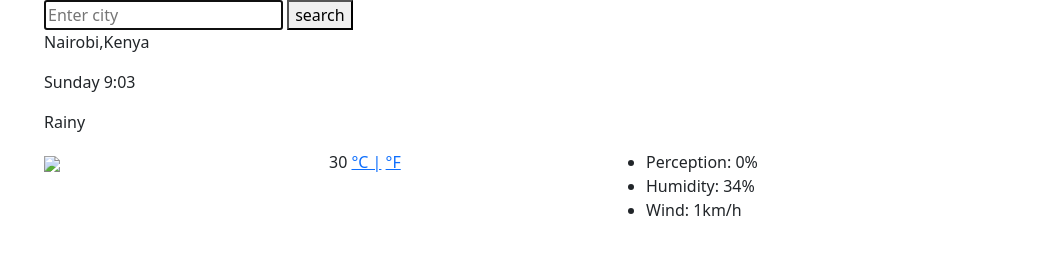
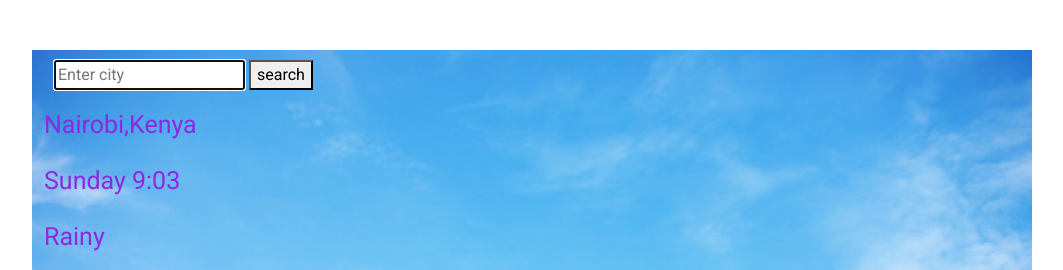
Before and after one commit to T-erry/conversion, a plain HTML site: page index.html in a window 1280 px wide. Shown: the top 270 px of the page, without its empty margins (38-1101 px from the left). Drawn offline with nearby package versions, Linux system fonts and the light colour scheme.

Commit message:
added weather images

```diff
--- /dev/null
+++ b/index.css
@@ -0,0 +1,42 @@
+.container {
+  background-image: url(/images/sky.jpg);
+  background-repeat: no-repeat;
+  background-size: 1000px;
+  width: 100vw;
+  height: 100vw;
+  margin: 50px;
+  color: blueviolet;
+  font-family: "Roboto", sans-serif;
+}
+.header {
+  padding: 10px;
+}
+.current {
+  padding-top: 5px;
+  font-size: 25px;
+  font-weight: 800px;
+  line-height: 1.6;
+  font-family: "Roboto", sans-serif;
+}
+.today-forecast {
+  padding: 20px;
+}
+.links a {
+  text-decoration: none;
+  font-size: 24px;
+}
+
+.links p {
+  font-size: 30px;
+}
+.links #degrees {
+  font-size: 50px;
+  position: relative;
+  bottom: -30px;
+}
+ul {
+  list-style-type: none;
+}
+.week-forecast {
+  margin-left: 10px;
+}
--- a/index.html
+++ b/index.html
@@ -4,7 +4,7 @@
     <meta charset="UTF-8" />
     <meta http-equiv="X-UA-Compatible" content="IE=edge" />
     <meta name="viewport" content="width=device-width, initial-scale=1.0" />
-    <link rel="stylesheet" href="index.html" />
+    <link rel="stylesheet" href="index.css" />
     <meta charset="UTF-8" />
     <meta http-equiv="X-UA-Compatible" content="IE=edge" />
     <meta name="viewport" content="width=device-width, initial-scale=1.0" />
```
Also changed, not shown: images/Rain1.jpg (added), images/cloudy.png (added), images/partly_cloudy.png (added), images/rain_s_cloudy.png (added), images/sky.jpg (added), images/sunny.png (added).
